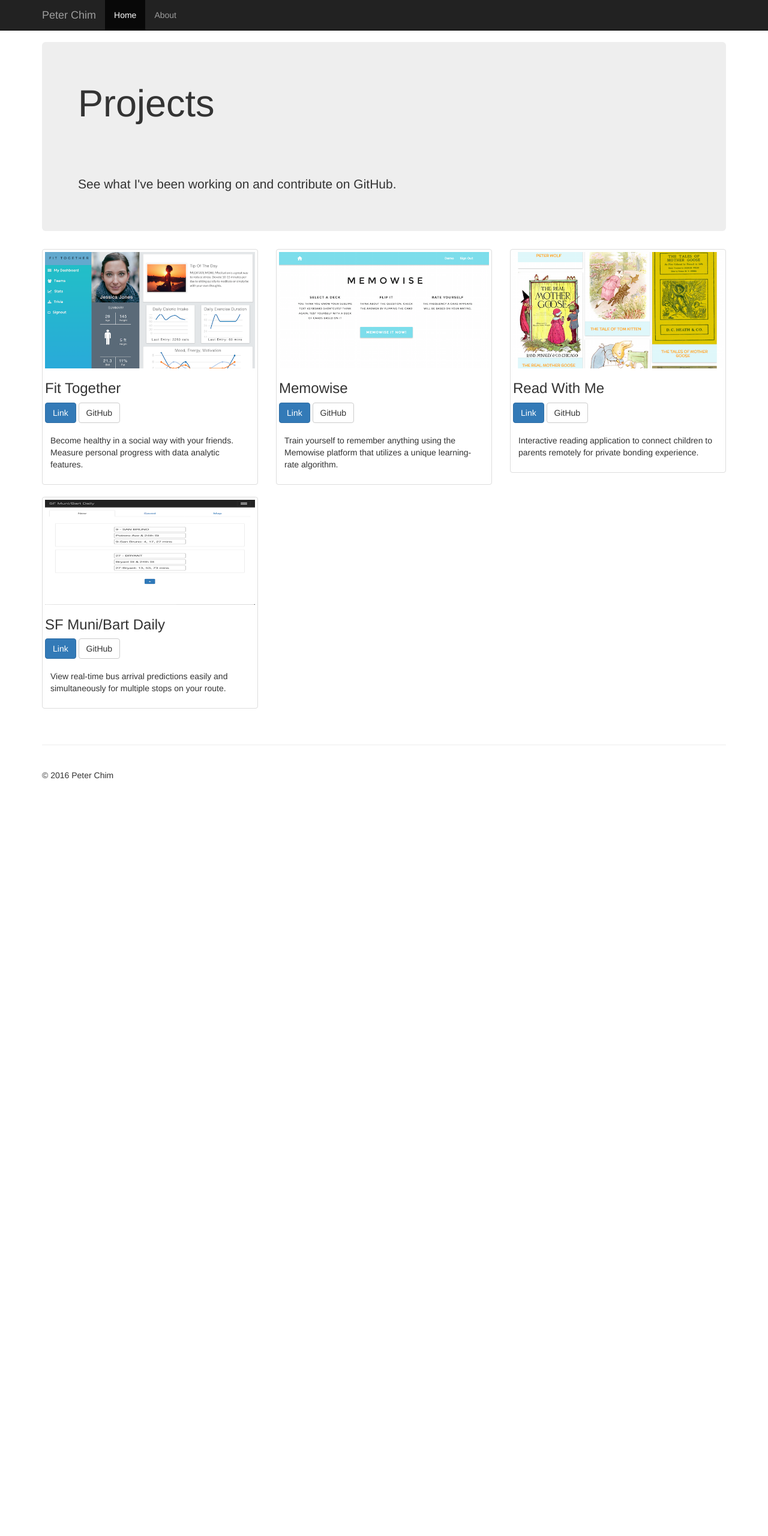
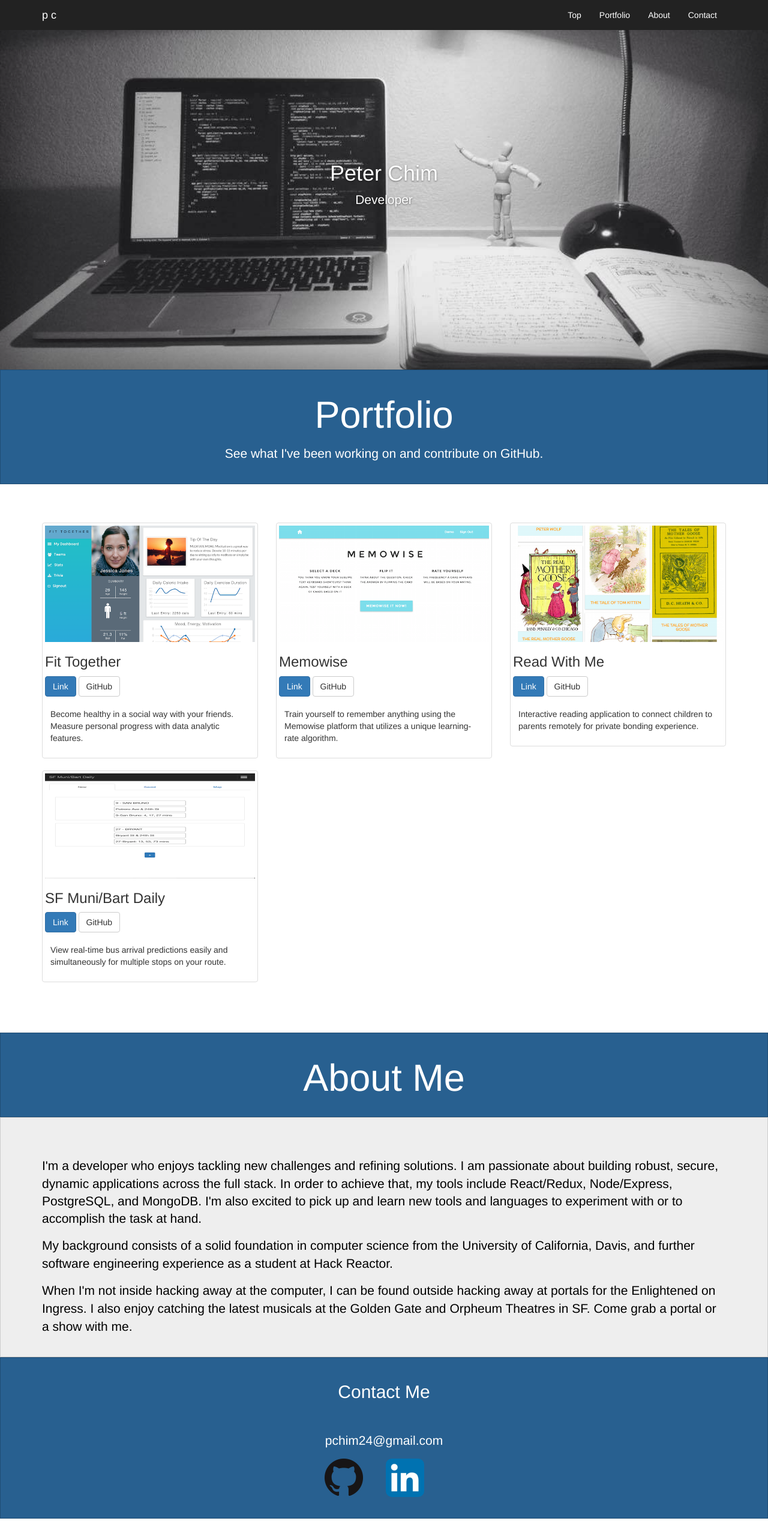
Before and after one commit to pchim/Peter-Chim, a plain HTML site: page index.html in a window 1280 px wide. Shown: the top 2560 px of the page at 60% size. Before the commit the page ends 1382 px from the top, so only its background shows below. Drawn offline with nearby package versions, Linux system fonts and the light colour scheme.

Commit message:
Change styles

```diff
--- a/assets/cover.css
+++ b/assets/cover.css
@@ -16,7 +16,7 @@ a:hover {
   color: #333;
   text-shadow: none; /* Prevent inheritance from `body` */
   background-color: #fff;
-  border: 1px solid #fff;
+  border: 1px solid #ccc;
 }
 
 
@@ -27,27 +27,28 @@ a:hover {
 html,
 body {
   height: 100%;
-  background: #333 url("LP.jpg") no-repeat center;
-  background-size: cover;
-}
-body {
-  color: #fff;
-  text-align: center;
-  text-shadow: 0 1px 3px rgba(0,0,0,.5);
+
 }
 
 /* Extra markup and styles for table-esque vertical and horizontal centering */
 .site-wrapper {
+  background: #fff url("LP.jpg") no-repeat center;
+  background-size: cover;
+  color: #fff;
+  text-align: center;
+  text-shadow: 0 1px 3px rgba(0,0,0,.5);
+
   display: table;
   width: 100%;
-  height: 100%; /* For at least Firefox */
-  min-height: 100%;
+  height: 80%; /* For at least Firefox */
+  min-height: 80%;
   -webkit-box-shadow: inset 0 0 100px rgba(0,0,0,.5);
           box-shadow: inset 0 0 100px rgba(0,0,0,.5);
+
 }
 .site-wrapper-inner {
   display: table-cell;
-  vertical-align: top;
+  vertical-align: middle;
 }
 .cover-container {
   margin-right: auto;
--- /dev/null
+++ b/assets/custom.js
@@ -0,0 +1,26 @@
+/**
+ * Listen to scroll to change header opacity class
+ */
+function checkScroll(){
+    var startY = $('.site-wrapper').height(); //The point where the navbar changes in px
+
+    if($(window).scrollTop() > startY){
+        $('.navbar-inverse .navbar-brand').addClass("scrolled");
+        $('.navbar-inverse .navbar-nav>li>a').addClass("scrolled");
+    }else{
+      $('.navbar-inverse .navbar-brand').removeClass("scrolled");
+      $('.navbar-inverse .navbar-nav>li>a').removeClass("scrolled");
+    }
+}
+
+$(".navbar-inverse a.navbar-brand").hover(function() {
+  $(this).text("P C");
+}, function() {
+  $(this).text("p c");
+});
+
+if($('.navbar').length > 0){
+    $(window).on("scroll load resize", function(){
+        checkScroll();
+    });
+}
--- a/assets/styles.css
+++ b/assets/styles.css
@@ -1,5 +1,4 @@
 body {
-  padding-top: 70px;
   padding-bottom: 30px;
 }
 
@@ -11,3 +10,80 @@ body {
   margin-top: 40px;
   border-top: 1px solid #eee;
 }
+
+.navbar {
+  background: transparent;
+  //background: #222;
+  border: 0px;
+  -webkit-transition: all 0.6s ease-out;
+  -moz-transition: all 0.6s ease-out;
+  -o-transition: all 0.6s ease-out;
+  -ms-transition: all 0.6s ease-out;
+  transition: all 0.6s ease-out;
+}
+
+.navbar:hover {
+  background: #222;
+}
+.navbar ul {
+  float: right;
+}
+.navbar-inverse .navbar-brand,
+.navbar-inverse .navbar-nav>li>a {
+  border-radius: 2px;
+  color: white;
+}
+.navbar-inverse .navbar-brand.scrolled,
+.navbar-inverse .navbar-nav>li>a.scrolled {
+  color: black;
+  font-weight: 900;
+}
+.navbar:hover.navbar-inverse .navbar-brand.scrolled,
+.navbar:hover.navbar-inverse .navbar-nav>li>a.scrolled {
+  color: white;
+  font-weight: 900;
+}
+.navbar-inverse .navbar-nav>li>a:hover {
+  background-color: white;
+  color: #333 !important;
+}
+
+
+.jumbotron {
+  background: #286090;
+  border: 1px solid #204d74;
+  color: white;
+  margin-top: 0;
+  margin-bottom: 5%;
+  padding: 20px;
+  text-align: center;
+}
+
+.jumbotron.header-about {
+  margin-bottom: 0;
+}
+
+.jumbotron.about {
+  background: #eee;
+  border: 1px solid #ccc;
+  color: black;
+  margin-top: 0;
+  margin-bottom: 0;
+  text-align: left;
+  font-size: 1.25em;
+}
+
+.anchor-break {
+  padding-top: 50px;
+  margin-top: -50px;
+}
+
+.container.portfolio {
+  margin-bottom: 5%;
+}
+.logo {
+  height: 64px;
+  width: 64px;
+  margin-right: 32px;
+  border-radius: 10px;
+}
--- a/index.html
+++ b/index.html
@@ -9,19 +9,27 @@
     <meta name="author" content="">
     <link rel="icon" href="../../favicon.ico">
 
-    <title>Home</title>
+    <title>Cover Template for Bootstrap</title>
 
-    <!-- Latest compiled and minified CSS -->
+    <!-- Bootstrap core CSS -->
     <link rel="stylesheet" href="https://maxcdn.bootstrapcdn.com/bootstrap/3.3.7/css/bootstrap.min.css" integrity="sha384-BVYiiSIFeK1dGmJRAkycuHAHRg32OmUcww7on3RYdg4Va+PmSTsz/K68vbdEjh4u" crossorigin="anonymous">
 
     <!-- IE10 viewport hack for Surface/desktop Windows 8 bug -->
-    <!--<link href="../../assets/css/ie10-viewport-bug-workaround.css" rel="stylesheet">-->
 
     <!-- Custom styles for this template -->
+    <link href="assets/cover.css" rel="stylesheet">
+    <!-- Custom styles for this template -->
     <link href="assets/styles.css" rel="stylesheet">
+
+    <!-- HTML5 shim and Respond.js for IE8 support of HTML5 elements and media queries -->
+    <!--[if lt IE 9]>
+      <script src="https://oss.maxcdn.com/html5shiv/3.7.3/html5shiv.min.js"></script>
+      <script src="https://oss.maxcdn.com/respond/1.4.2/respond.min.js"></script>
+    <![endif]-->
   </head>
 
   <body>
+
   <!-- Fixed navbar -->
   <nav class="navbar navbar-inverse navbar-fixed-top">
     <div class="container">
@@ -32,25 +40,43 @@
           <span class="icon-bar"></span>
           <span class="icon-bar"></span>
         </button>
-          <a class="navbar-brand" href="#">Peter Chim</a>
+        <a class="navbar-brand" href="#">p c</a>
       </div>
       <div id="navbar" class="navbar-collapse collapse">
         <ul class="nav navbar-nav">
-            <li class="active"><a href="#">Home</a></li>
-            <li><a href="./about.html">About</a></li>
+          <li><a href="#">Top</a></li>
+          <li><a href="#portfolio">Portfolio</a></li>
+          <li><a href="#about">About</a></li>
+          <li><a href="#contact">Contact</a></li>
         </ul>
       </div><!--/.nav-collapse -->
     </div>
   </nav>
-    <div class="container">
-      <!-- Jumbotron -->
-      <div class="jumbotron">
-        <h1>Projects</h1>
-        <p><br><br></p>
-        <p class="lead">See what I've been working on and contribute on GitHub.</p>
-        <!--<p><a class="btn btn-lg btn-success" href="#" role="button">Get started today</a></p>-->
+
+    <div class="site-wrapper">
+      <div class="site-wrapper-inner">
+        <div class="cover-container">
+          <div class="inner cover">
+            <h1 class="cover-heading">Peter Chim</h1>
+            <p class="lead"><a href="https://github.com/pchim">Developer</p></a>
+            <!--<p class="lead">Cover is a one-page template for building simple and beautiful home pages. Download, edit the text, and add your own fullscreen background photo to make it your own.</p>
+            <p class="lead">
+              <a href="#" class="btn btn-lg btn-default">Learn more</a>
+            </p>-->
+          </div>
+        </div>
+      </div>
     </div>
 
+    <div class="jumbotron" id="portfolio">
+      <div class="container">
+        <h1>Portfolio</h1>
+        <p></p>
+        <p class="lead">See what I've been working on and contribute on GitHub.</p>
+      </div>
+    </div>
+
+    <div class="container portfolio">
       <div class="row" >
         <div class="col-lg-4 col-md-4 col-xs-6">
           <div class="thumbnail">
@@ -85,7 +111,7 @@
         <div class="clearfix visible-lg-block"></div>
         <div class="col-lg-4 col-md-4 col-xs-6">
           <div class="thumbnail">
-            <img src="assets/SF-MBD.png" alt="Read With Me">
+            <img src="assets/SF-MBD.png" alt="SF MBD">
               <h3>SF Muni/Bart Daily</h3>
               <p><a href="http://bit.ly/sf-mbd" class="btn btn-primary" role="button">Link</a> <a href="https://github.com/pchim/SF-Muni-Bart-Daily" class="btn btn-default" role="button">GitHub</a></p>
             <div class="caption">
@@ -94,15 +120,54 @@
           </div>
         </div>
       </div>
+      </div> <!-- /container -->
+
+
+    <div class="jumbotron header-about" id="about">
+      <div class="container">
+        <h1>About Me</h1>
+      </div>
+    </div>
+
+      <!-- Jumbotron -->
+      <div class="jumbotron about">
+        <p><br></p>
+        <div class="container">
+        <p class="lead">I'm a developer who enjoys tackling new challenges and refining solutions. I am passionate about building robust, secure, dynamic applications across the full stack. In order to achieve that, my tools include React/Redux, Node/Express, PostgreSQL, and MongoDB. I'm also excited to pick up and learn new tools and languages to experiment with or to accomplish the task at hand.</p>
+        <p>My background consists of a solid foundation in computer science from the University of California, Davis, and further software engineering experience as a student at Hack Reactor.</p>
+        <p>When I'm not inside hacking away at the computer, I can be found outside hacking away at portals for the Enlightened on Ingress. I also enjoy catching the latest musicals at the Golden Gate and Orpheum Theatres in SF. Come grab a portal or a show with me.</p>
+        </div>
+      </div>
+
+
+      <a id="contact"></a>
+      <div class="jumbotron">
+        <div class="container">
+          <h2>Contact Me</h2>
+        </div>
+        <br><br>
+        <p>pchim24@gmail.com</p>
+        <p>
+          <a href="https://github.com/pchim"><img class="logo" src="assets/social-media/github_logo.png" /></a>
+          <a href="https://linkedin.com/in/pchim"><img class="logo" src="assets/social-media/linkedin_logo.png" /></a>
+        <p>
+      </div>
+
               <!-- Site footer -->
         <footer class="footer">
           <p>&copy; 2016 Peter Chim</p>
         </footer>
 
 
-    </div> <!-- /container -->
 
-    <!-- Latest compiled and minified JavaScript -->
+
+
+    <!-- Bootstrap core JavaScript
+    ================================================== -->
+    <!-- Placed at the end of the document so the pages load faster -->
+    <script src="https://ajax.googleapis.com/ajax/libs/jquery/1.12.4/jquery.min.js"></script>
+    <script src="assets/custom.js"></script>
     <script src="https://maxcdn.bootstrapcdn.com/bootstrap/3.3.7/js/bootstrap.min.js" integrity="sha384-Tc5IQib027qvyjSMfHjOMaLkfuWVxZxUPnCJA7l2mCWNIpG9mGCD8wGNIcPD7Txa" crossorigin="anonymous"></script>
+    <!-- IE10 viewport hack for Surface/desktop Windows 8 bug -->
   </body>
 </html>
```
Also changed, not shown: about.html (deleted, +0 -68 lines), index2.html (deleted, +0 -77 lines), start.html (added, +108 -0 lines), assets/social-media/github_logo.png (added), assets/social-media/linkedin_logo.png (added). Lines whose indentation alone changed are shown as unchanged.
